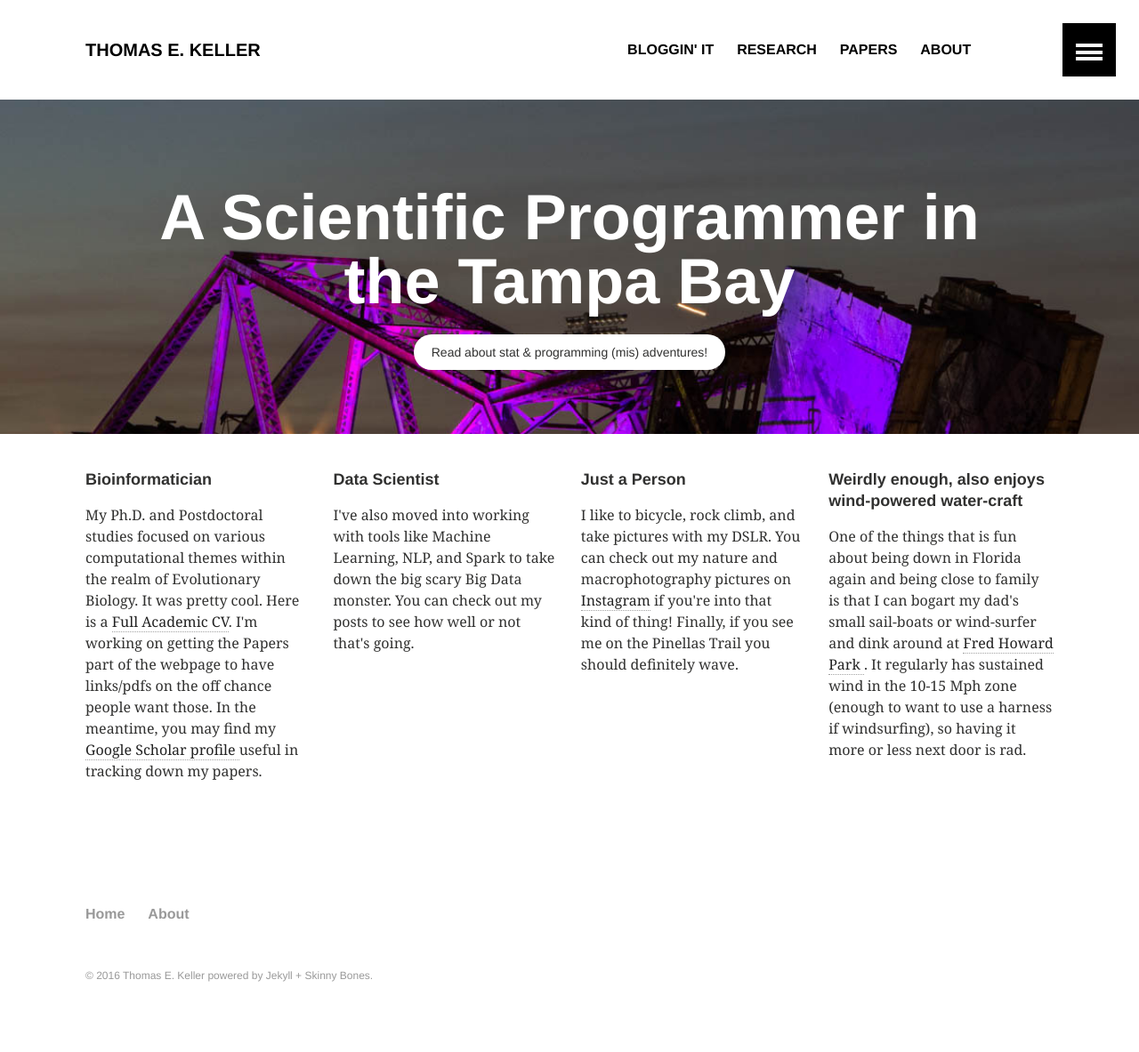
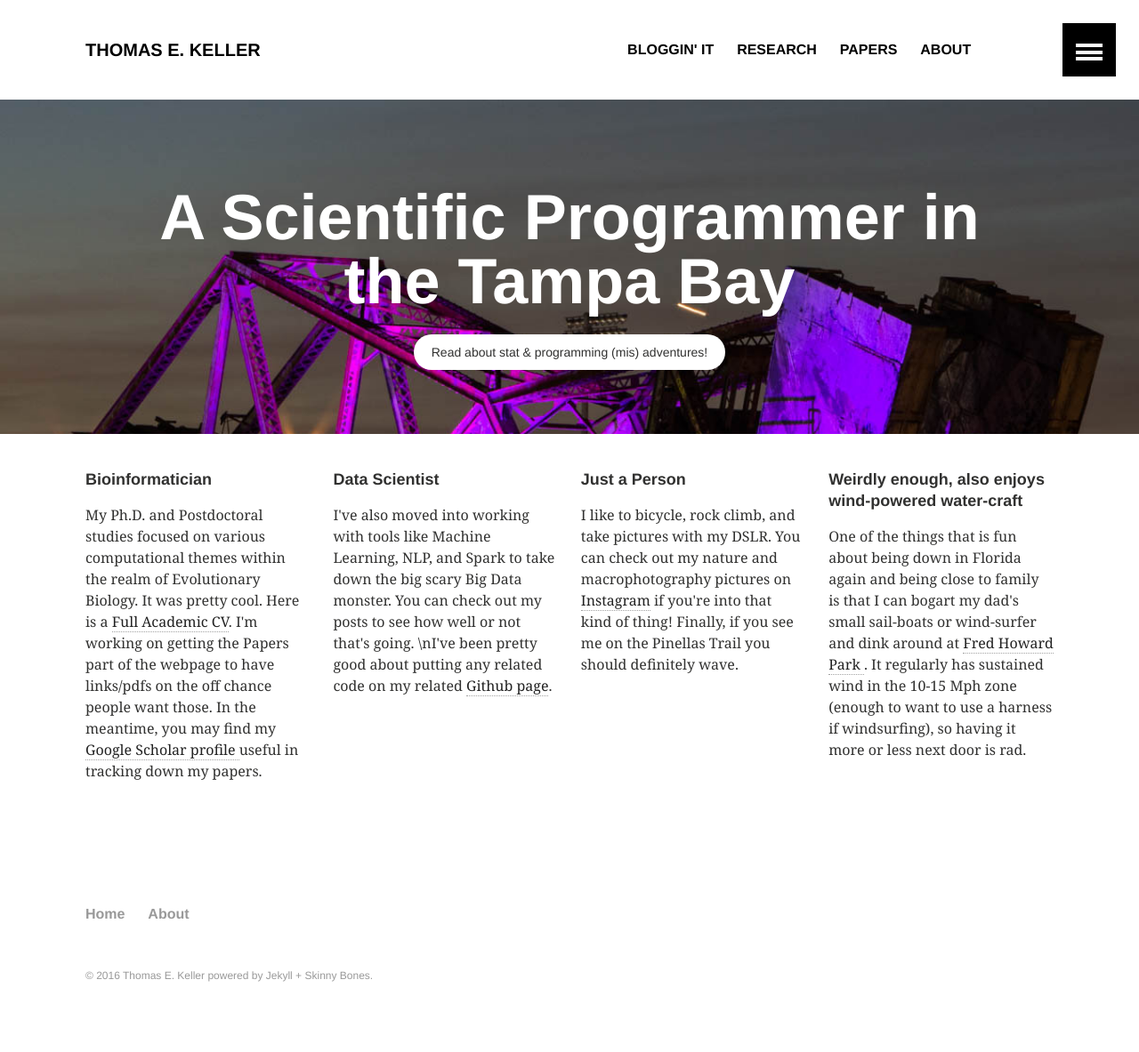
Before and after one commit to thomas-keller/thomas-keller.github.io, a Jekyll site: the page built from index.md, in a window 1280 px wide. Shown: the whole page at 89% size. Built offline with Jekyll 4.4.1, drawn with Linux system fonts in a browser that asks for light colours.

Commit message:
changed folder names

```diff
--- a/index.md
+++ b/index.md
@@ -14,7 +14,7 @@ image:
 
 <div class="tile">
   <h2 class="post-title">Data Scientist</h2>
-  <p class="post-excerpt">I've also moved into working with tools like Machine Learning, NLP, and Spark to take down the big scary Big Data monster. You can check out my posts to see how well or not that's going.</p>
+  <p class="post-excerpt">I've also moved into working with tools like Machine Learning, NLP, and Spark to take down the big scary Big Data monster. You can check out my posts to see how well or not that's going. \nI've been pretty good about putting any related code on my related <a href="https://github.com/thomas-keller"> Github page</a>.</p>
 </div><!-- /.tile -->
 
 <div class="tile">
```
